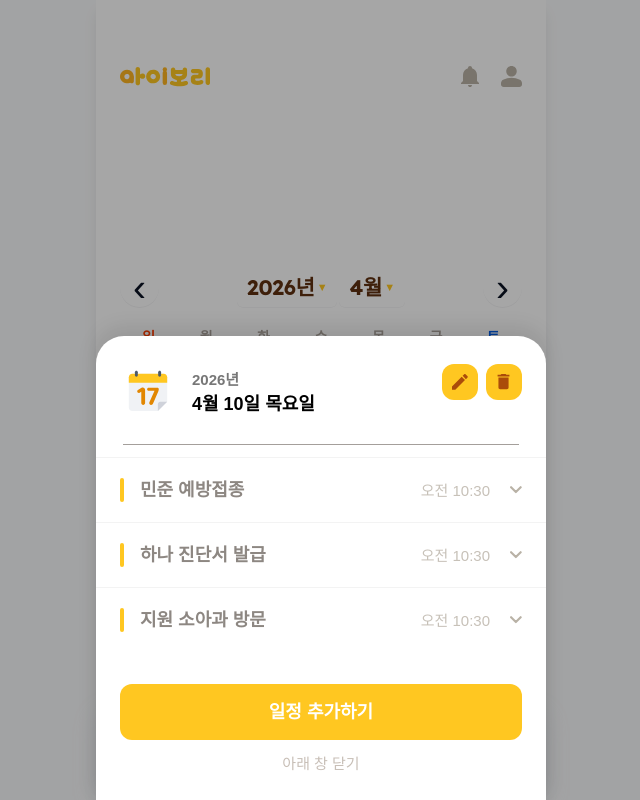
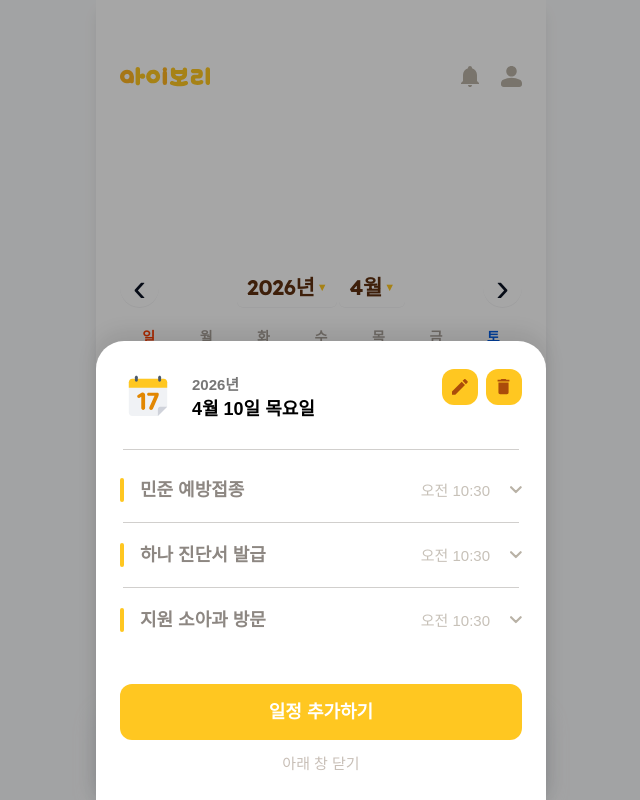
Before and after one commit to seoul-ibori/ibori-fe, a React (Vite) app: page /summary in a window 1280 px wide. Shown: the whole page, without its empty margins (319-959 px from the left). Built offline with nearby package versions, Linux system fonts and the light colour scheme; a web font is replaced by a local one.

Commit message:
🎨 Design: 바텀시트 구분선 수정

```diff
--- a/src/components/Summary/BottomSheet.jsx
+++ b/src/components/Summary/BottomSheet.jsx
@@ -5,7 +5,7 @@ import TrashIcon from '@/assets/icons/trash.svg?react';
 
 function EventRow({ title, time }) {
   return (
-    <div className="flex items-center justify-between border-t border-[#F3F3F3] px-6 py-5">
+    <div className="flex items-center justify-between px-6 py-5">
       <div className="flex items-center gap-4">
         <span className="h-6 w-1 rounded bg-[#FFC721]" />
         <p className="text-[18px] font-semibold leading-none text-[#8D8782]">{title}</p>
@@ -57,15 +57,20 @@ export default function BottomSheet({
         </div>
       </div>
 
-      <div className="mb-3 mx-auto w-[88%] border-t-[0.5px] border-[#A49F9B]" />
+      <div className="mb-2 mx-auto w-[88%] border-t-[0.5px] border-[#A49F9B] opacity-50" />
 
       <div>
         {events.length > 0 ? (
-          events.map((event) => (
-            <EventRow key={event.label} title={event.label} time="오전 10:30" />
+          events.map((event, index) => (
+            <div key={event.label}>
+              {index > 0 && (
+                <div className="mx-auto w-[88%] border-t-[0.5px] border-[#A49F9B] opacity-50" />
+              )}
+              <EventRow title={event.label} time="오전 10:30" />
+            </div>
           ))
         ) : (
-          <div className="border-t border-[#F3F3F3] px-6 py-8 text-center text-[18px] text-[#B7ADA5]">
+          <div className="px-6 py-8 text-center text-[18px] text-[#B7ADA5]">
             등록된 일정이 없습니다.
           </div>
         )}
```
